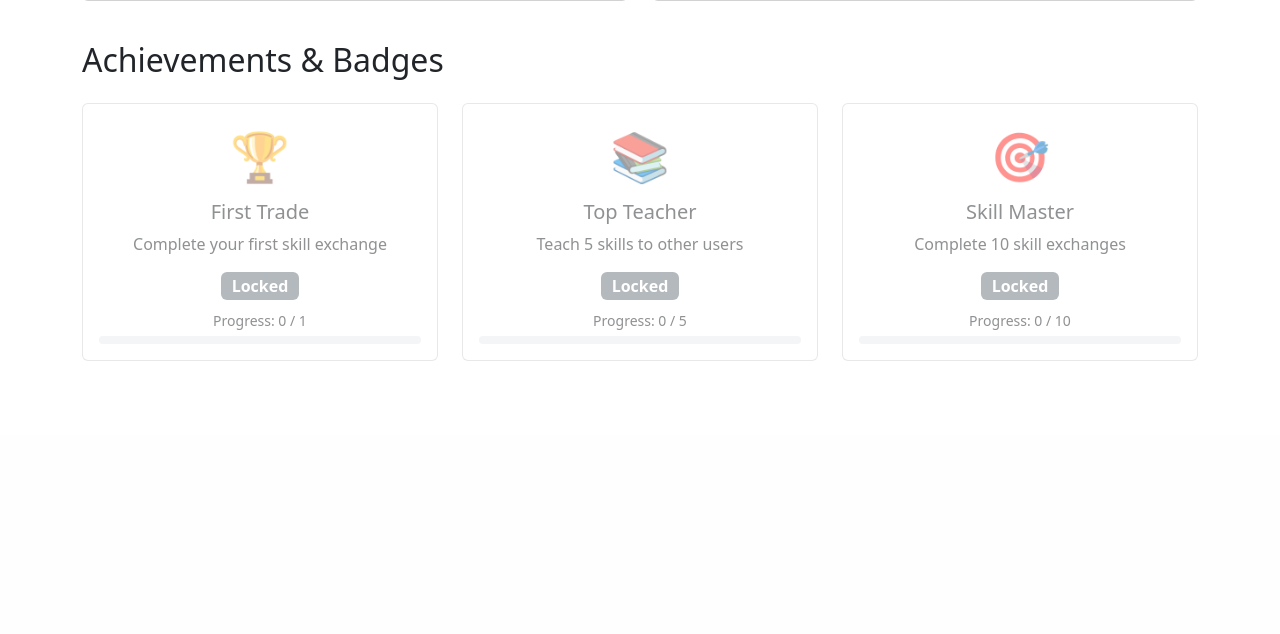
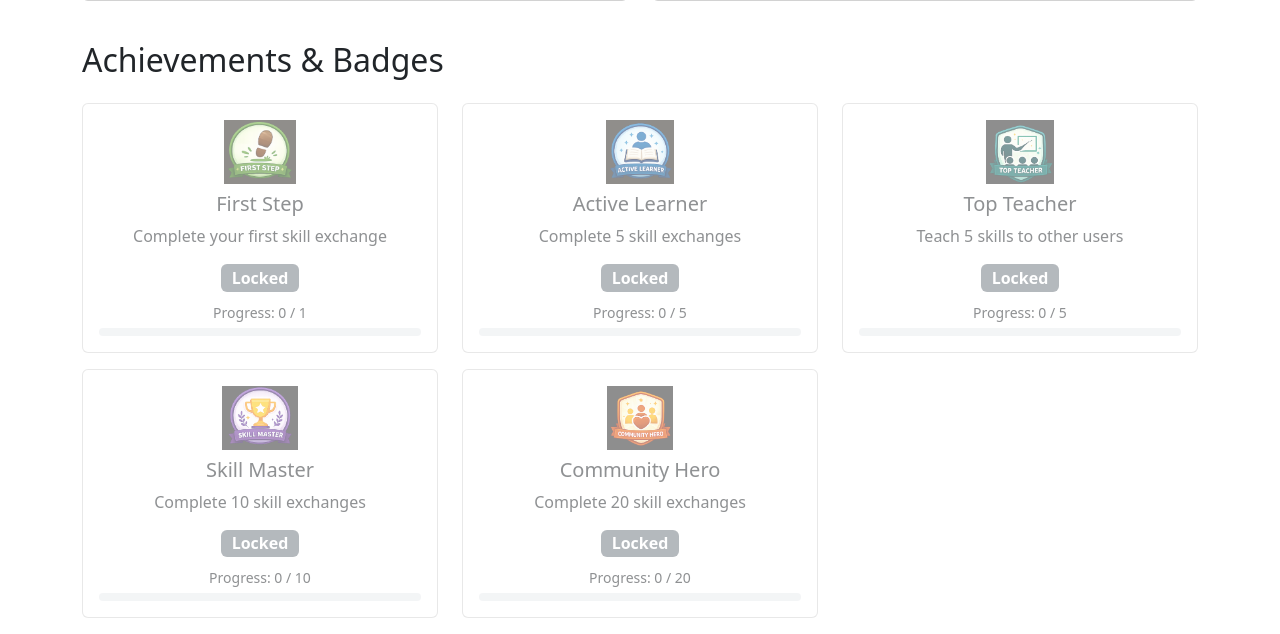
Before and after one commit to 25039766-AmirBak/C237_CA2_Project, a Node server app: template views/badges.ejs in a window 1280 px wide. Shown: the part 365-999 px from the top of the page. Before the commit the page ends 726 px from the top, so only its background shows below. Run offline with Node 20, Linux system fonts and the light colour scheme; the template is opened without the code that fills it, so the values that code supplies are empty.

Commit message:
Added 2 new badges, added new icons to images folder to be used in badges page, removed test user ID from App.js as login function should replicate the function.

```diff
--- a/app.js
+++ b/app.js
@@ -239,8 +239,10 @@ function checkAndAwardBadges(userId) {
         (err, result) => {
             if (err) return;
             const total = result[0].total;
-            if (total >= 1) awardBadge(userId, 'First Trade');
+            if (total >= 1) awardBadge(userId, 'First Step');
+            if (total >= 5) awardBadge(userId, 'Active Learner');
             if (total >= 10) awardBadge(userId, 'Skill Master');
+            if (total >= 20) awardBadge(userId, 'Community Hero');
         }
     );
     connection.query(
@@ -258,15 +260,17 @@ function checkAndAwardBadges(userId) {
 // ===============================================
 
 //Protected route, queries user XP, level, exchange stuff & earned badges before routing to badges.ejs
-
-//TEMPORARY FIX: comment out checkAuthenticated & hardcode userId=1 for testing without login
-//Remove this block and restore the original line when login is ready
-const testUserId = 1;
-app.get('/badges', /*checkAuthenticated,*/ (req, res) => {
-    const userId = req.session.user ? req.session.user.id : testUserId;
+app.get('/badges', checkAuthenticated, (req, res) => {
+    const userId = req.session.user.id;
 
     connection.query('SELECT points, level FROM users WHERE id = ?', [userId], (err, userRows) => {
-        if (err || userRows.length === 0) {
+        if (err) {
+            console.error('Badges query error:', err.sqlMessage || err);
+            req.flash('error', 'User not found');
+            return res.redirect('/');
+        }
+        if (userRows.length === 0) {
+            console.error('No user found with id:', userId);
             req.flash('error', 'User not found');
             return res.redirect('/');
         }
--- a/views/badges.ejs
+++ b/views/badges.ejs
@@ -52,12 +52,12 @@
 
         <div class="row">
             <div class="col-md-4 mb-3">
-                <div class="card h-100 <%= earnedBadges.includes('First Trade') ? 'border-success' : 'opacity-50' %>">
+                <div class="card h-100 <%= earnedBadges.includes('First Step') ? 'border-success' : 'opacity-50' %>">
                     <div class="card-body text-center">
-                        <div style="font-size: 3rem;">&#127942;</div>
-                        <h5 class="card-title mt-2">First Trade</h5>
+                        <img src="/images/first_step.png" alt="First Step" style="height: 64px;">
+                        <h5 class="card-title mt-2">First Step</h5>
                         <p class="card-text">Complete your first skill exchange</p>
-                        <% if (earnedBadges.includes('First Trade')) { %>
+                        <% if (earnedBadges.includes('First Step')) { %>
                             <span class="badge bg-success fs-6">Earned</span>
                         <% } else { %>
                             <span class="badge bg-secondary fs-6">Locked</span>
@@ -73,9 +73,30 @@
             </div>
 
             <div class="col-md-4 mb-3">
+                <div class="card h-100 <%= earnedBadges.includes('Active Learner') ? 'border-success' : 'opacity-50' %>">
+                    <div class="card-body text-center">
+                        <img src="/images/active_learner.png" alt="Active Learner" style="height: 64px;">
+                        <h5 class="card-title mt-2">Active Learner</h5>
+                        <p class="card-text">Complete 5 skill exchanges</p>
+                        <% if (earnedBadges.includes('Active Learner')) { %>
+                            <span class="badge bg-success fs-6">Earned</span>
+                        <% } else { %>
+                            <span class="badge bg-secondary fs-6">Locked</span>
+                            <div class="mt-2">
+                                <small>Progress: <%= Math.min(totalExchanges, 5) %> / 5</small>
+                                <div class="progress mt-1" style="height: 8px;">
+                                    <div class="progress-bar" data-width="<%= ((totalExchanges / 5) * 100) + '%' %>"></div>
+                                </div>
+                            </div>
+                        <% } %>
+                    </div>
+                </div>
+            </div>
+
+            <div class="col-md-4 mb-3">
                 <div class="card h-100 <%= earnedBadges.includes('Top Teacher') ? 'border-success' : 'opacity-50' %>">
                     <div class="card-body text-center">
-                        <div style="font-size: 3rem;">&#128218;</div>
+                        <img src="/images/top_teacher.png" alt="Top Teacher" style="height: 64px;">
                         <h5 class="card-title mt-2">Top Teacher</h5>
                         <p class="card-text">Teach 5 skills to other users</p>
                         <% if (earnedBadges.includes('Top Teacher')) { %>
@@ -96,7 +117,7 @@
             <div class="col-md-4 mb-3">
                 <div class="card h-100 <%= earnedBadges.includes('Skill Master') ? 'border-success' : 'opacity-50' %>">
                     <div class="card-body text-center">
-                        <div style="font-size: 3rem;">&#127919;</div>
+                        <img src="/images/skill_master.png" alt="Skill Master" style="height: 64px;">
                         <h5 class="card-title mt-2">Skill Master</h5>
                         <p class="card-text">Complete 10 skill exchanges</p>
                         <% if (earnedBadges.includes('Skill Master')) { %>
@@ -113,6 +134,27 @@
                     </div>
                 </div>
             </div>
+
+            <div class="col-md-4 mb-3">
+                <div class="card h-100 <%= earnedBadges.includes('Community Hero') ? 'border-success' : 'opacity-50' %>">
+                    <div class="card-body text-center">
+                        <img src="/images/community_hero.png" alt="Community Hero" style="height: 64px;">
+                        <h5 class="card-title mt-2">Community Hero</h5>
+                        <p class="card-text">Complete 20 skill exchanges</p>
+                        <% if (earnedBadges.includes('Community Hero')) { %>
+                            <span class="badge bg-success fs-6">Earned</span>
+                        <% } else { %>
+                            <span class="badge bg-secondary fs-6">Locked</span>
+                            <div class="mt-2">
+                                <small>Progress: <%= Math.min(totalExchanges, 20) %> / 20</small>
+                                <div class="progress mt-1" style="height: 8px;">
+                                    <div class="progress-bar" data-width="<%= ((totalExchanges / 20) * 100) + '%' %>"></div>
+                                </div>
+                            </div>
+                        <% } %>
+                    </div>
+                </div>
+            </div>
         </div>
     </div>
 
```
Also changed, not shown: public/images/active_learner.png (added), public/images/community_hero.png (added), public/images/first_step.png (added), public/images/skill_master.png (added), public/images/top_teacher.png (added).
